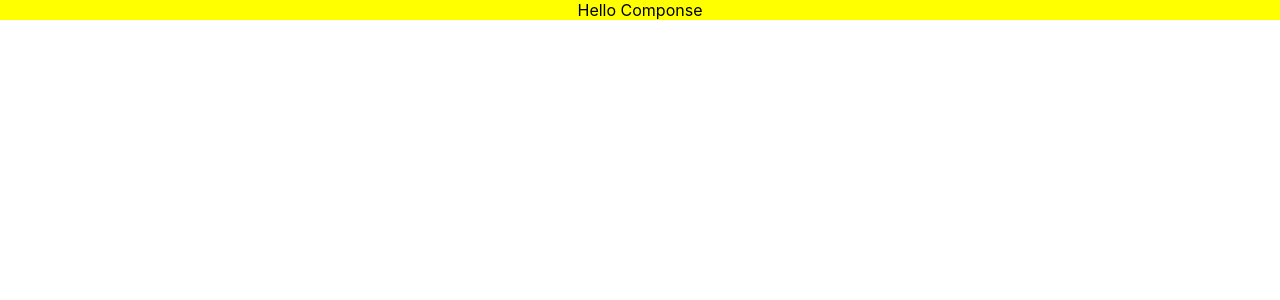
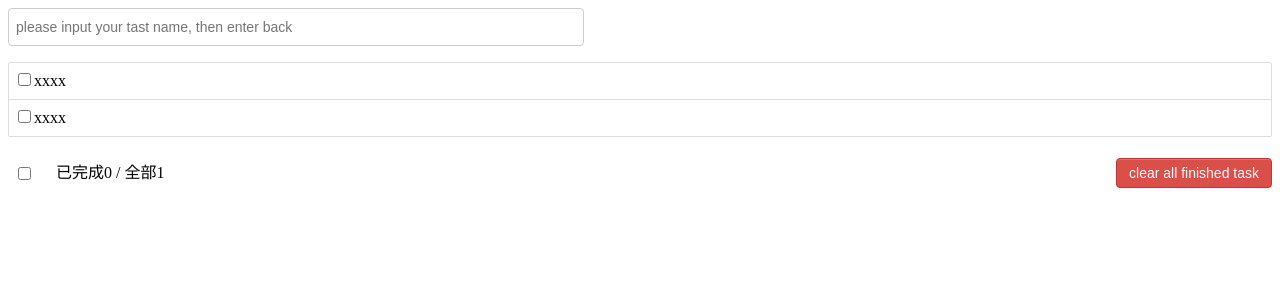
Before and after one commit to wseal/doc, a React (Create React App) app in the folder code/hello-react/: page / in a window 1280 px wide. Shown: the top 300 px of the page. Built offline with nearby package versions, Linux system fonts and the light colour scheme.

Commit message:
init struct

```diff
--- a/code/hello-react/src/App.css
+++ b/code/hello-react/src/App.css
@@ -1,38 +1,42 @@
-.App {
-  text-align: center;
+/*base*/
+body {
+  background: #fff;
 }
 
-.App-logo {
-  height: 40vmin;
-  pointer-events: none;
+.btn {
+  display: inline-block;
+  padding: 4px 12px;
+  margin-bottom: 0;
+  font-size: 14px;
+  line-height: 20px;
+  text-align: center;
+  vertical-align: middle;
+  cursor: pointer;
+  box-shadow: inset 0 1px 0 rgba(255, 255, 255, 0.2), 0 1px 2px rgba(0, 0, 0, 0.05);
+  border-radius: 4px;
 }
 
-@media (prefers-reduced-motion: no-preference) {
-  .App-logo {
-    animation: App-logo-spin infinite 20s linear;
-  }
+.btn-danger {
+  color: #fff;
+  background-color: #da4f49;
+  border: 1px solid #bd362f;
 }
 
-.App-header {
-  background-color: #282c34;
-  min-height: 100vh;
-  display: flex;
-  flex-direction: column;
-  align-items: center;
-  justify-content: center;
-  font-size: calc(10px + 2vmin);
-  color: white;
+.btn-danger:hover {
+  color: #fff;
+  background-color: #bd362f;
 }
 
-.App-link {
-  color: #61dafb;
+.btn:focus {
+  outline: none;
 }
 
-@keyframes App-logo-spin {
-  from {
-    transform: rotate(0deg);
-  }
-  to {
-    transform: rotate(360deg);
-  }
+.todo-container {
+  width: 600px;
+  margin: 0 auto;
 }
+.todo-container .todo-wrap {
+  padding: 10px;
+  border: 1px solid #ddd;
+  border-radius: 5px;
+}
--- a/code/hello-react/src/App.js
+++ b/code/hello-react/src/App.js
@@ -1,13 +1,18 @@
 import "./App.css";
 
-import Hello from "./components/Hello/Hello";
+// import Hello from "./components/Hello/Hello";
+import Header from "./components/Header";
+import List from "./components/List";
+import Footer from "./components/Footer";
 
 // create and export
 
 export default function App() {
   return (
     <div className="App">
-      <Hello />
+      <Header />
+      <List />
+      <Footer />
     </div>
   );
 }
--- /dev/null
+++ b/code/hello-react/src/components/Footer/index.css
@@ -0,0 +1,25 @@
+/*footer*/
+.todo-footer {
+  height: 40px;
+  line-height: 40px;
+  padding-left: 6px;
+  margin-top: 5px;
+}
+
+.todo-footer label {
+  display: inline-block;
+  margin-right: 20px;
+  cursor: pointer;
+}
+
+.todo-footer label input {
+  position: relative;
+  top: -1px;
+  vertical-align: middle;
+  margin-right: 5px;
+}
+
+.todo-footer button {
+  float: right;
+  margin-top: 5px;
+}
--- /dev/null
+++ b/code/hello-react/src/components/Footer/index.jsx
@@ -0,0 +1,13 @@
+import React from 'react'
+
+import './index.css'
+
+export default function index() {
+  return (
+    <div className='todo-footer'>
+      <label><input type="checkbox" /></label>
+      <span><span>已完成0</span> / 全部1</span>
+      <button className='btn btn-danger'>clear all finished task</button>
+    </div>
+  )
+}
--- /dev/null
+++ b/code/hello-react/src/components/Header/index.css
@@ -0,0 +1,15 @@
+/*header*/
+.todo-header input {
+  width: 560px;
+  height: 28px;
+  font-size: 14px;
+  border: 1px solid #ccc;
+  border-radius: 4px;
+  padding: 4px 7px;
+}
+
+.todo-header input:focus {
+  outline: none;
+  border-color: rgba(82, 168, 236, 0.8);
+  box-shadow: inset 0 1px 1px rgba(0, 0, 0, 0.075), 0 0 8px rgba(82, 168, 236, 0.6);
+}
--- /dev/null
+++ b/code/hello-react/src/components/Header/index.jsx
@@ -0,0 +1,10 @@
+import React from 'react'
+import './index.css'
+
+export default function index() {
+  return (
+    <div className='todo-header'>
+      <input type="text" placeholder='please input your tast name, then enter back' />
+    </div>
+  )
+}
--- /dev/null
+++ b/code/hello-react/src/components/Item/index.css
@@ -0,0 +1,16 @@
+/*main*/
+.todo-main {
+  margin-left: 0px;
+  border: 1px solid #ddd;
+  border-radius: 2px;
+  padding: 0px;
+}
+
+.todo-empty {
+  height: 40px;
+  line-height: 40px;
+  border: 1px solid #ddd;
+  border-radius: 2px;
+  padding-left: 5px;
+  margin-top: 10px;
+}
--- /dev/null
+++ b/code/hello-react/src/components/Item/index.jsx
@@ -0,0 +1,17 @@
+import React from 'react';
+
+import './index.css'
+
+const Index = () => {
+  return (
+    <li>
+        <label>
+          <input type="checkbox" />
+          <span>xxxx</span>
+        </label>
+        <button className='btn btn-danger' style={{display: 'none'}}>Del</button>
+      </li>
+  );
+}
+
+export default Index;
--- /dev/null
+++ b/code/hello-react/src/components/List/index.css
@@ -0,0 +1,34 @@
+/*item*/
+li {
+  list-style: none;
+  height: 36px;
+  line-height: 36px;
+  padding: 0 5px;
+  border-bottom: 1px solid #ddd;
+}
+
+li label {
+  float: left;
+  cursor: pointer;
+}
+
+li label li input {
+  vertical-align: middle;
+  margin-right: 6px;
+  position: relative;
+  top: -1px;
+}
+
+li button {
+  float: right;
+  display: none;
+  margin-top: 3px;
+}
+
+li:before {
+  content: initial;
+}
+
+li:last-child {
+  border-bottom: none;
+}
--- /dev/null
+++ b/code/hello-react/src/components/List/index.jsx
@@ -0,0 +1,15 @@
+import React from 'react';
+
+import Item from '../Item'
+import './index.css'
+
+const Index = () => {
+  return (
+    <ul className='todo-main'>
+      <Item />
+      <Item />
+    </ul>
+  );
+}
+
+export default Index;
--- a/code/hello-react/src/index.css
+++ b/code/hello-react/src/index.css
@@ -1,4 +1,4 @@
-body {
+/* body {
   margin: 0;
   font-family: -apple-system, BlinkMacSystemFont, 'Segoe UI', 'Roboto', 'Oxygen',
     'Ubuntu', 'Cantarell', 'Fira Sans', 'Droid Sans', 'Helvetica Neue',
@@ -10,4 +10,4 @@
 code {
   font-family: source-code-pro, Menlo, Monaco, Consolas, 'Courier New',
     monospace;
-}
+} */
```
Also changed, not shown: code/hello-react/src/components/Hello/Hello.jsx (line endings or trailing spaces).
